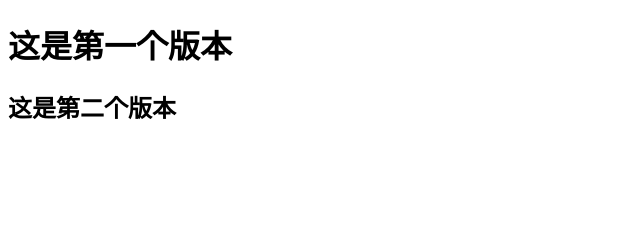
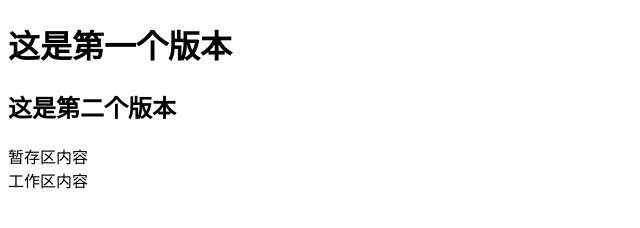
Before and after one commit to zhaoziqi157/H5-1920, a plain HTML site: page index.html in a window 1280 px wide. Shown: the whole page, without its empty margins (0-640 px from the left). Drawn offline with Linux system fonts and the light colour scheme.

Commit message:
dev分支操作

```diff
--- a/index.html
+++ b/index.html
@@ -10,6 +10,7 @@
 
     <h1>这是第一个版本</h1>
     <h2>这是第二个版本</h2>
-
+    <div>暂存区内容</div>
+    <div>工作区内容</div>
 </body>
 </html>
```
Also changed, not shown: 3.txt (added), test.txt (deleted).
